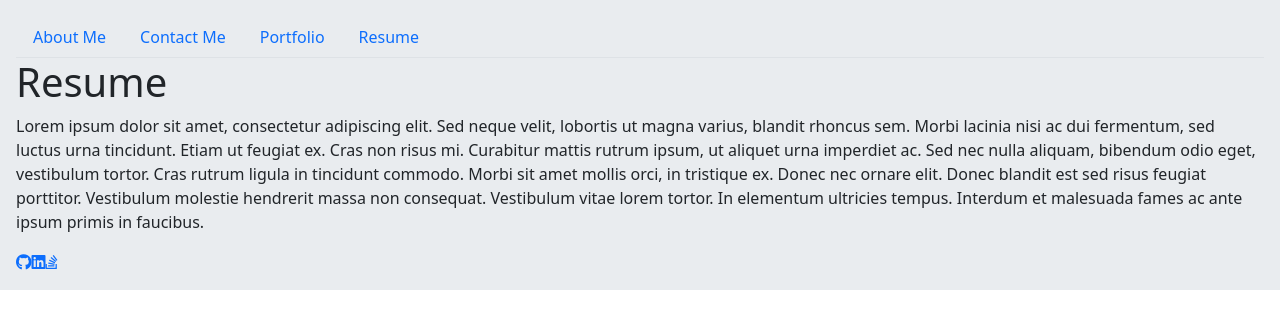
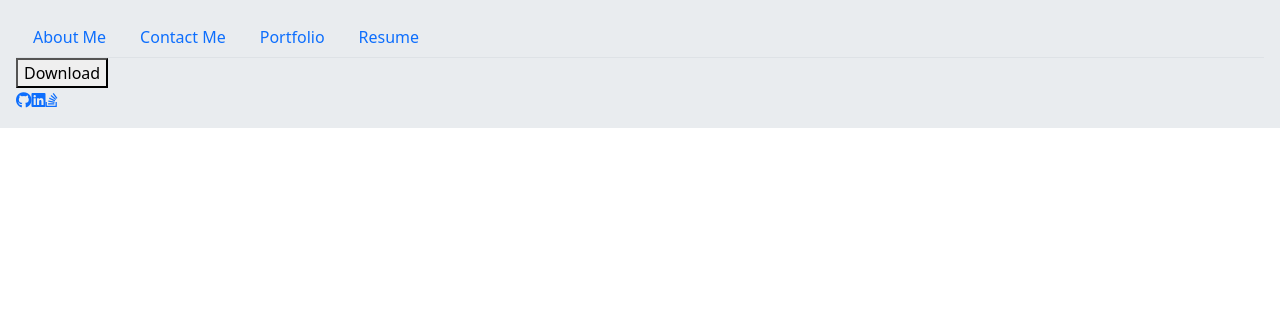
Before and after one commit to Cyanasaurusrex/Nathan_Moon_Portfolio, a React (Create React App) app: page / in a window 1280 px wide. Shown: the top 328 px of the page. Built offline with nearby package versions, Linux system fonts and the light colour scheme.

Commit message:
added resume download button

```diff
--- a/src/components/pages/Resume.js
+++ b/src/components/pages/Resume.js
@@ -1,21 +1,21 @@
 import React from 'react';
 
+const RESUME_URL = '/Nathan_Moon_Resume.docx'
+
 export default function Resume() {
+  const downloadFileAtURL = (url) => {
+    const filename = url.split("/").pop()
+    const link = document.createElement("a")
+    link.href = url
+    link.setAttribute("download", filename)
+    document.body.appendChild(link)
+    link.click()
+    link.remove()
+  }
+
   return (
     <div>
-      <h1>Resume</h1>
-      <p>
-        Lorem ipsum dolor sit amet, consectetur adipiscing elit. Sed neque
-        velit, lobortis ut magna varius, blandit rhoncus sem. Morbi lacinia nisi
-        ac dui fermentum, sed luctus urna tincidunt. Etiam ut feugiat ex. Cras
-        non risus mi. Curabitur mattis rutrum ipsum, ut aliquet urna imperdiet
-        ac. Sed nec nulla aliquam, bibendum odio eget, vestibulum tortor. Cras
-        rutrum ligula in tincidunt commodo. Morbi sit amet mollis orci, in
-        tristique ex. Donec nec ornare elit. Donec blandit est sed risus feugiat
-        porttitor. Vestibulum molestie hendrerit massa non consequat. Vestibulum
-        vitae lorem tortor. In elementum ultricies tempus. Interdum et malesuada
-        fames ac ante ipsum primis in faucibus.
-      </p>
+      <button onClick={() => {downloadFileAtURL(RESUME_URL)}}>Download</button>
     </div>
   );
-}
+};
```
Also changed, not shown: 1 other file (tests, documents, lock files or other folders).
